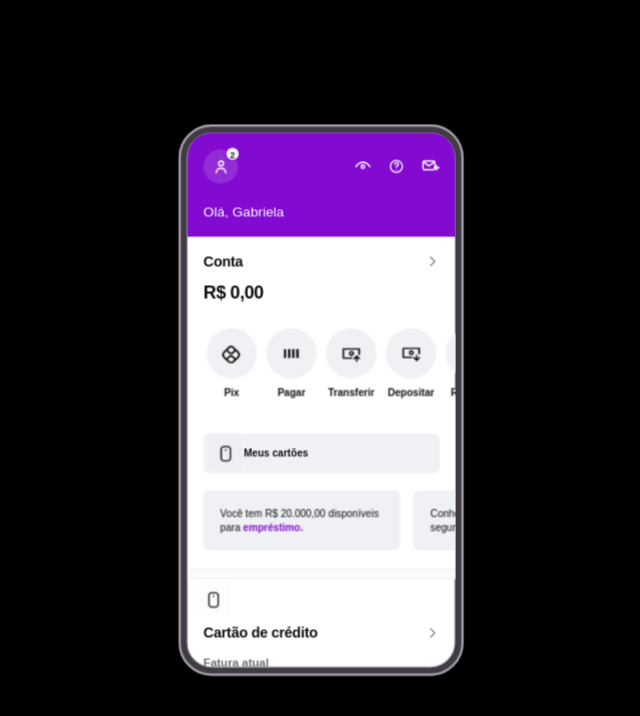
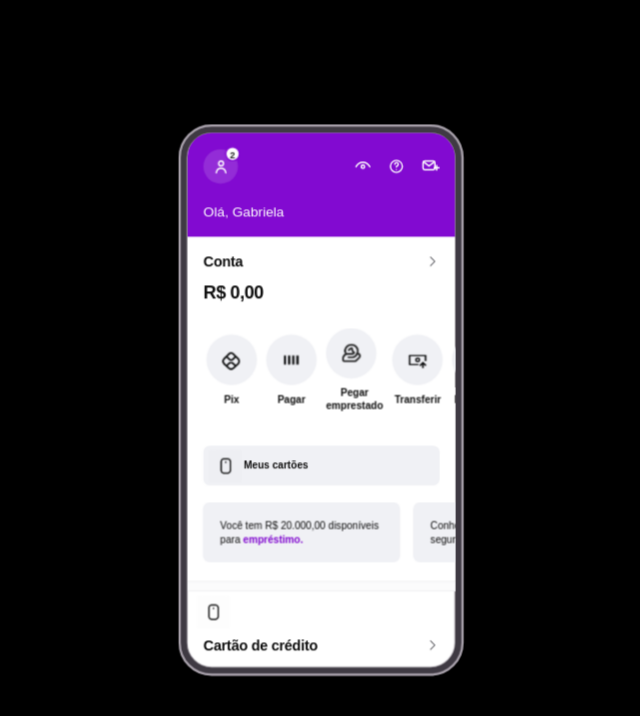
Before and after one commit to gabrielboladao2006/nuxenk, a Next.js app: page / in a window 1280 px wide. Shown: the top 716 px of the page, without its empty margins (319-959 px from the left). Built offline with nearby package versions, Linux system fonts and the light colour scheme.

Commit message:
Add loan quick action

```diff
--- a/app/globals.css
+++ b/app/globals.css
@@ -32,8 +32,8 @@ button:focus-visible { outline: 2px solid var(--purple); outline-offset: 2px; }
 .quick-scroll { gap: 13px; margin-top: 36px; padding: 0 27px 6px; scroll-padding-inline: 27px; touch-action: pan-x; -webkit-overflow-scrolling: touch; }
 .quick-action { flex: 0 0 70px; padding: 0; background: transparent; text-align: center; scroll-snap-align: start; }
 .quick-circle { display: grid; width: 70px; height: 70px; place-items: center; border-radius: 50%; background: var(--light-gray); }
-.quick-icon { display: block; width: 50px; height: 50px; object-fit: contain; object-position: center; }
-.quick-action > span:last-child { display: block; margin-top: 12px; font-size: 14px; font-weight: 600; line-height: 17px; white-space: nowrap; }
+.quick-icon { display: block; width: 50px; height: 50px; object-fit: contain; object-position: center; mix-blend-mode: multiply; }
+.quick-action > span:last-child { display: block; margin-top: 12px; font-size: 14px; font-weight: 600; line-height: 17px; }
 
 .cards-padding { margin-top: 41px; }
 .my-cards { width: 100%; height: 55px; padding: 0 15px 0 17px; border-radius: 9px; background: var(--light-gray); font-size: 14px; font-weight: 700; }
--- a/app/page.tsx
+++ b/app/page.tsx
@@ -5,6 +5,7 @@ import { useEffect, useState } from "react";
 const quickActions = [
   { label: "Pix", image: "/action-icons/pix.png" },
   { label: "Pagar", image: "/action-icons/pagar.png" },
+  { label: "Pegar emprestado", image: "/action-icons/pegar-emprestado.png" },
   { label: "Transferir", image: "/action-icons/transferir.png" },
   { label: "Depositar", image: "/action-icons/depositar.png" },
   { label: "Recarga", image: "/action-icons/recarga.png" },
```
Also changed, not shown: public/action-icons/pegar-emprestado.png (added).
